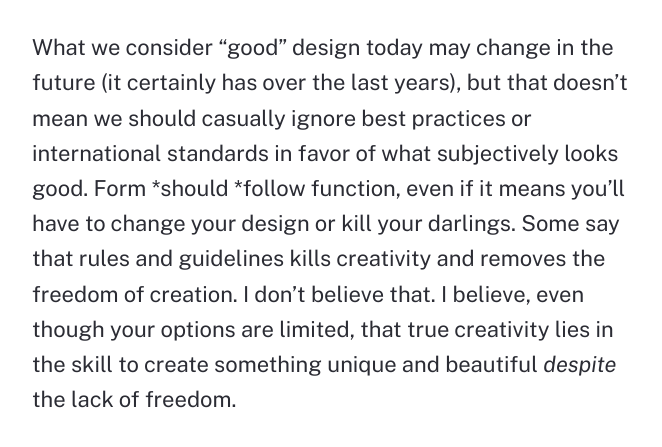
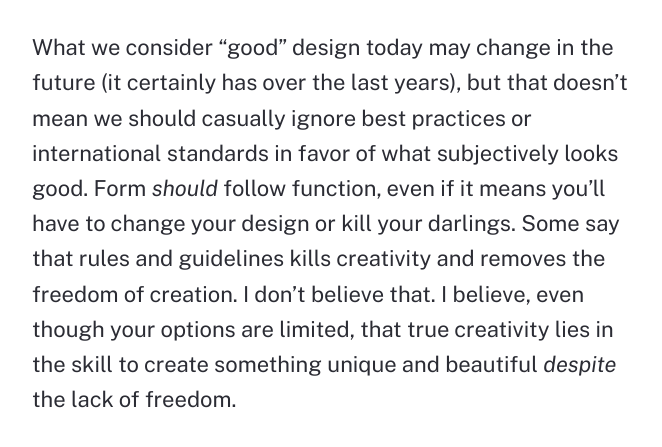
Before and after one commit to havardob/personal-site, an Eleventy site: page writing/posts/creativity-is-only-impressive-when-theres-restrictions.md in a window 1280 px wide. Shown: the part 9533-9980 px from the top of the page, without its empty margins (308-970 px from the left). Built offline with nearby package versions, Linux system fonts and the light colour scheme; Eleventy itself is replaced by a stand-in of ours; files that its build step writes are made by us from their sources.

Commit message:
Fixed a typo

```diff
--- a/writing/posts/creativity-is-only-impressive-when-theres-restrictions.md
+++ b/writing/posts/creativity-is-only-impressive-when-theres-restrictions.md
@@ -141,7 +141,7 @@ we’ve created for ourselves.
 What we consider “good” design today may change in the future (it certainly has
 over the last years), but that doesn’t mean we should casually ignore best
 practices or international standards in favor of what subjectively looks good.
-Form *should *follow function, even if it means you’ll have to change your
+Form _should_ follow function, even if it means you’ll have to change your
 design or kill your darlings. Some say that rules and guidelines kills
 creativity and removes the freedom of creation. I don’t believe that. I believe,
 even though your options are limited, that true creativity lies in the skill to
```
